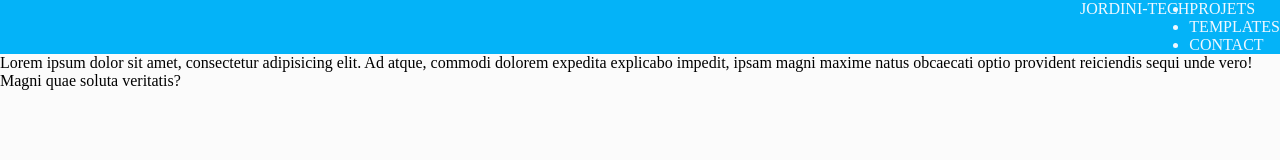
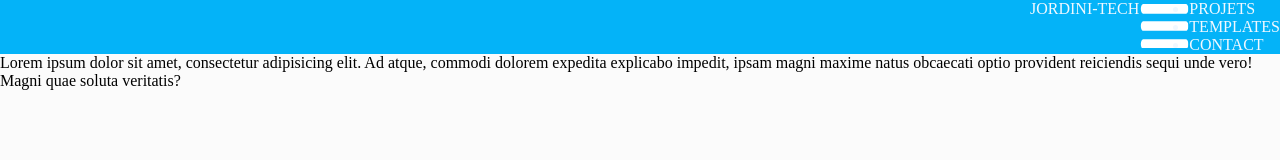
Before and after one commit to jordinitech/jordinitech.github.io, a plain HTML site: page index.html in a window 1280 px wide. Drawn offline with Linux system fonts and the light colour scheme.

Commit message:
Index page

```diff
--- a/index.html
+++ b/index.html
@@ -12,8 +12,28 @@
 <header>
     <nav>
         <a href="" class="brand">JORDINI-TECH</a>
+        <span class="togglerNav">
+            <svg width="50px" height="48px" viewbox="0 0 50 48"  xmlns:xlink="http://www.w3.org/1999/xlink"
+                 xmlns="http://www.w3.org/2000/svg">
+              <defs>
+                <path d="M0 0L49.3846 0L49.3846 48L0 48L0 0Z" id="path_1"/>
+                <clipPath id="mask_1">
+                  <use xlink:href="#path_1"/>
+                </clipPath>
+              </defs>
+              <g id="bars">
+                <path d="M0 0L49.3846 0L49.3846 48L0 48L0 0Z" id="Background" fill="none" fill-rule="evenodd"
+                      stroke="none"/>
+                <g clip-path="url(#mask_1)">
+                  <path d="M2.40868 0.000487535C1.55222 -0.0242266 0.755587 0.893909 0.323823 2.40332C-0.107941 3.91273 -0.107941 5.77957 0.323822 7.28898C0.755584 8.79839 1.55222 9.71653 2.40867 9.69182L45.1561 9.69182C46.0125 9.71653 46.8092 8.7984 47.2409 7.28899C47.6727 5.77958 47.6727 3.91274 47.2409 2.40333C46.8092 0.893916 46.0125 -0.024222 45.1561 0.000487535L2.40868 0.000487535L2.40868 0.000487535ZM2.40868 17.1542C1.55222 17.1294 0.755587 18.0476 0.323823 19.557C-0.107941 21.0664 -0.107941 22.9332 0.323822 24.4427C0.755584 25.9521 1.55222 26.8702 2.40867 26.8455L45.1561 26.8455C46.0125 26.8702 46.8092 25.9521 47.2409 24.4427C47.6727 22.9332 47.6727 21.0664 47.2409 19.557C46.8092 18.0476 46.0125 17.1294 45.1561 17.1542L2.40868 17.1542L2.40868 17.1542ZM2.40868 35.2309C1.55222 35.2062 0.755587 36.1243 0.323823 37.6338C-0.107941 39.1432 -0.107941 41.01 0.323822 42.5194C0.755584 44.0288 1.55222 44.947 2.40867 44.9222L45.1561 44.9222C46.0125 44.947 46.8092 44.0288 47.2409 42.5194C47.6727 41.01 47.6727 39.1432 47.2409 37.6338C46.8092 36.1243 46.0125 35.2062 45.1561 35.2309L2.40868 35.2309L2.40868 35.2309Z"
+                        transform="translate(1.8330078 4.000458)" id="Shape" fill="#FFFFFF" fill-rule="evenodd"
+                        stroke="none"/>
+                </g>
+              </g>
+            </svg>
+        </span>
         <ul>
-            <li><a href="">PROJETS</a></li>
+            <li><a href=""> PROJETS</a></li>
             <li><a href="">TEMPLATES</a></li>
             <li><a href="">CONTACT</a></li>
         </ul>
```
